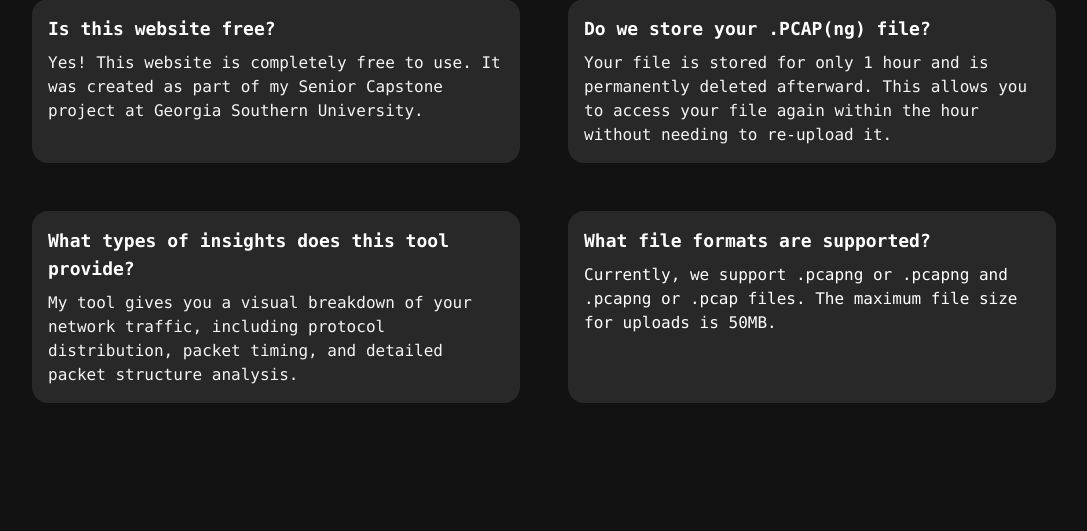
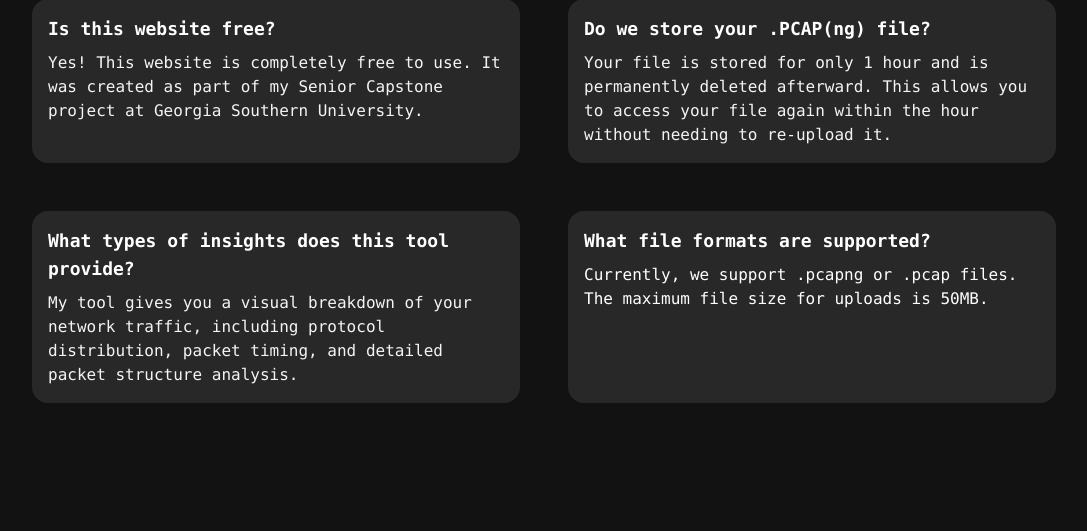
Before and after one commit to ericdennis7/PCAP-Explorer, a Flask app: page / in a window 1280 px wide. Shown: the part 2510-3041 px from the top of the page, without its empty margins (96-1183 px from the left). Run offline with Flask 3, Linux system fonts and the light colour scheme; some libraries are stand-ins or nearby versions.

Commit message:
Typo correction

```diff
--- a/templates/index.html
+++ b/templates/index.html
@@ -195,7 +195,7 @@
                 <div class="p-4 rounded-2xl bg-[--clr-surface-a10] hover:scale-105 transition-transform duration-300">
                     <h3 class="text-lg font-semibold text-[--clr-light-a0]">What file formats are supported?</h3>
                     <p class="mt-2 text-white">
-                        Currently, we support .pcapng or .pcapng and .pcapng or .pcap files. The maximum file size for uploads is 50MB.
+                        Currently, we support .pcapng or .pcap files. The maximum file size for uploads is 50MB.
                     </p>
                 </div>
             </div>
```
